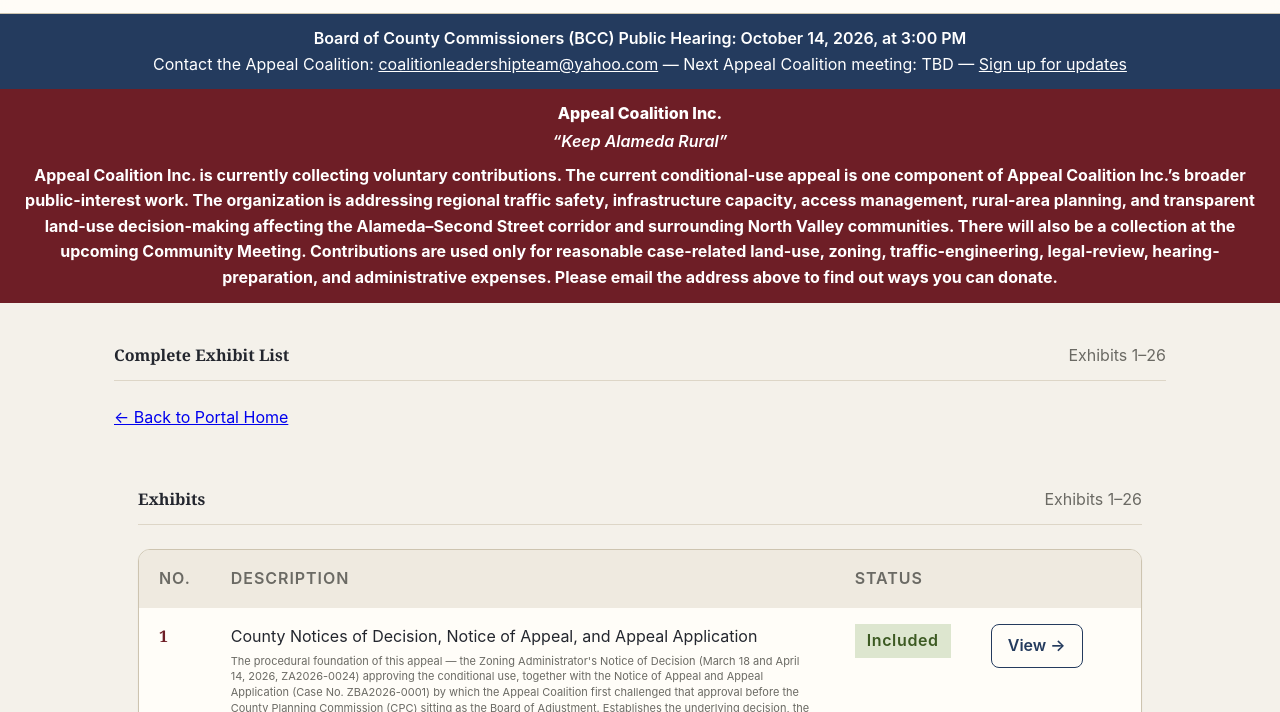
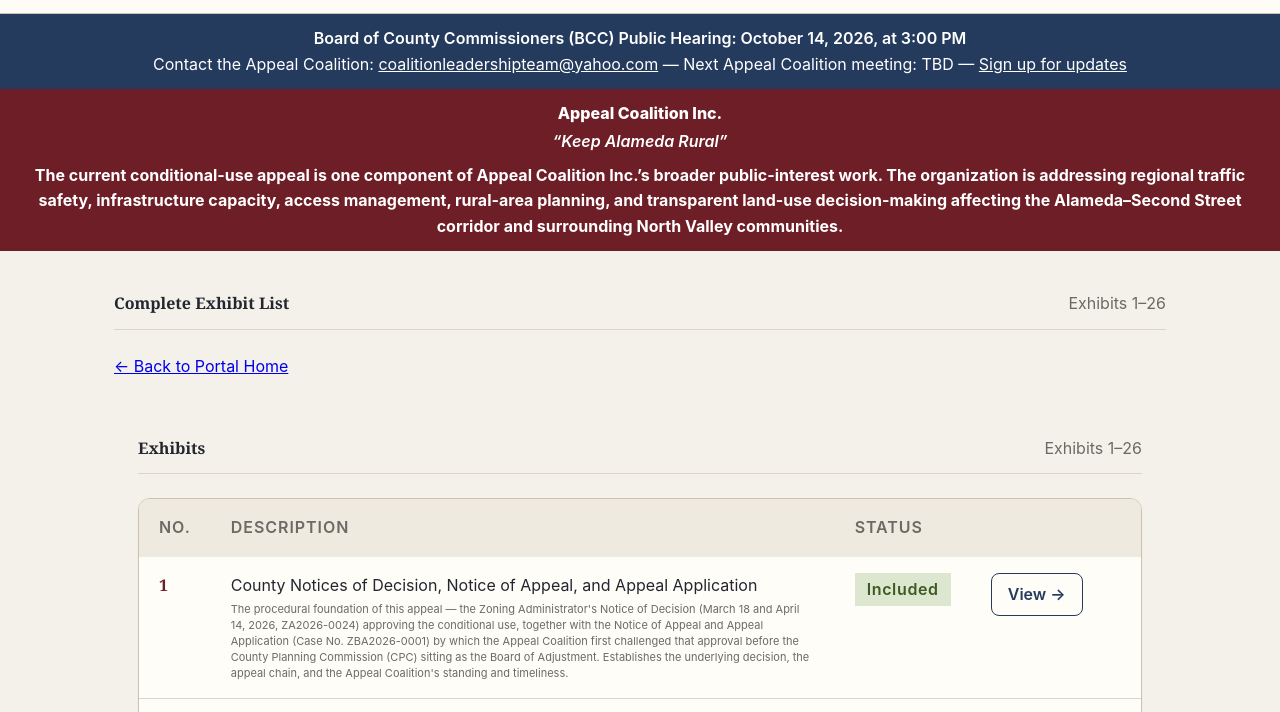
Before and after one commit to BCCAppeal-9600-2nd-Street/zba2026-0001-appeal-exhibits, a plain HTML site: page exhibits.html in a window 1280 px wide. Shown: the part 70-782 px from the top of the page. Drawn offline with Linux system fonts and the light colour scheme.

Commit message:
Remove donation collection text

```diff
--- a/exhibits.html
+++ b/exhibits.html
@@ -153,7 +153,7 @@ tbody tr:hover{background:var(--color-surface-2)}
 <div style="background:var(--color-accent);color:#fff;text-align:center;padding:var(--space-3) var(--space-6);font-size:var(--text-sm);font-weight:700">
   <div style="font-size:var(--text-base);font-weight:800;margin-bottom:2px">Appeal Coalition Inc.</div>
   <div style="font-style:italic;font-weight:600;margin-bottom:var(--space-2)">&ldquo;Keep Alameda Rural&rdquo;</div>
-  Appeal Coalition Inc. is currently collecting voluntary contributions. The current conditional-use appeal is one component of Appeal Coalition Inc.&rsquo;s broader public-interest work. The organization is addressing regional traffic safety, infrastructure capacity, access management, rural-area planning, and transparent land-use decision-making affecting the Alameda&ndash;Second Street corridor and surrounding North Valley communities. There will also be a collection at the upcoming Community Meeting. Contributions are used only for reasonable case-related land-use, zoning, traffic-engineering, legal-review, hearing-preparation, and administrative expenses. Please email the address above to find out ways you can donate.
+  The current conditional-use appeal is one component of Appeal Coalition Inc.&rsquo;s broader public-interest work. The organization is addressing regional traffic safety, infrastructure capacity, access management, rural-area planning, and transparent land-use decision-making affecting the Alameda&ndash;Second Street corridor and surrounding North Valley communities.
 </div>
 
 <section class="section" style="padding-top:var(--space-10)">
```
Also changed, not shown: findings-challenged.html (+1 -1 lines), index.html (+1 -1 lines).
